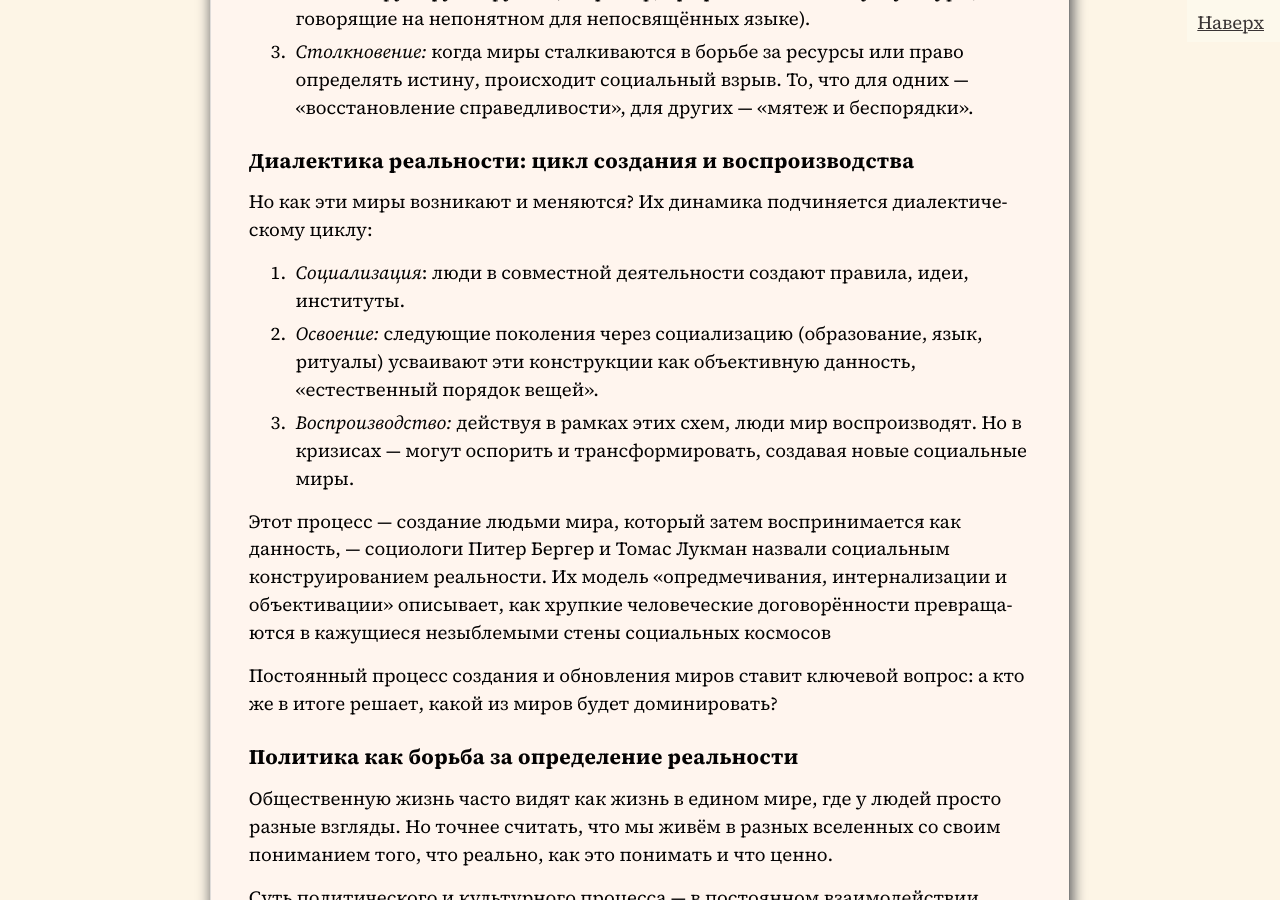
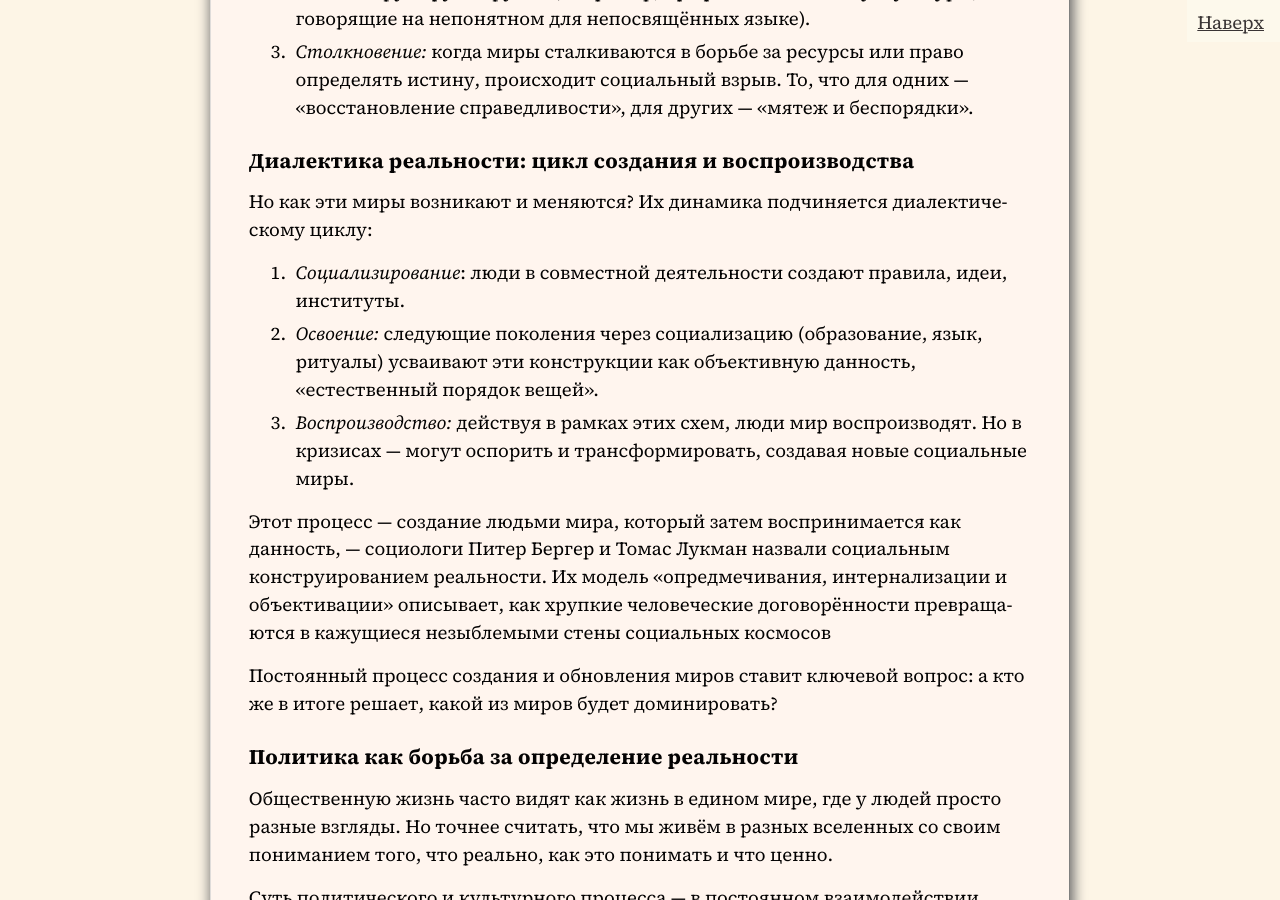
Before and after one commit to SergSi/land-use-art, a Jekyll site: the page built from _posts/2025-12-11-train.md, in a window 1280 px wide and 900 px high, scrolled down 2044 px. Built offline with Jekyll 4.4.1, drawn with Linux system fonts in a browser that asks for light colours; some web fonts are replaced.

Commit message:
Update 2025-12-11-train.md

```diff
--- a/_posts/2025-12-11-train.md
+++ b/_posts/2025-12-11-train.md
@@ -37,7 +37,7 @@ class: mind
 ### Диалектика реальности: цикл создания и воспроизводства
 
 Но как эти миры возникают и меняются? Их динамика подчиняется диалектическому циклу:
-1.  *Социализация*: люди в совместной деятельности создают правила, идеи, институты.
+1.  *Социализирование*: люди в совместной деятельности создают правила, идеи, институты.
 2.  *Освоение:* следующие поколения через социализацию (образование, язык, ритуалы) усваивают эти конструкции как объективную данность, «естественный порядок вещей».
 3.  *Воспроизводство:* действуя в рамках этих схем, люди мир воспроизводят. Но в кризисах — могут оспорить и трансформировать, создавая новые социальные миры.
 
```
